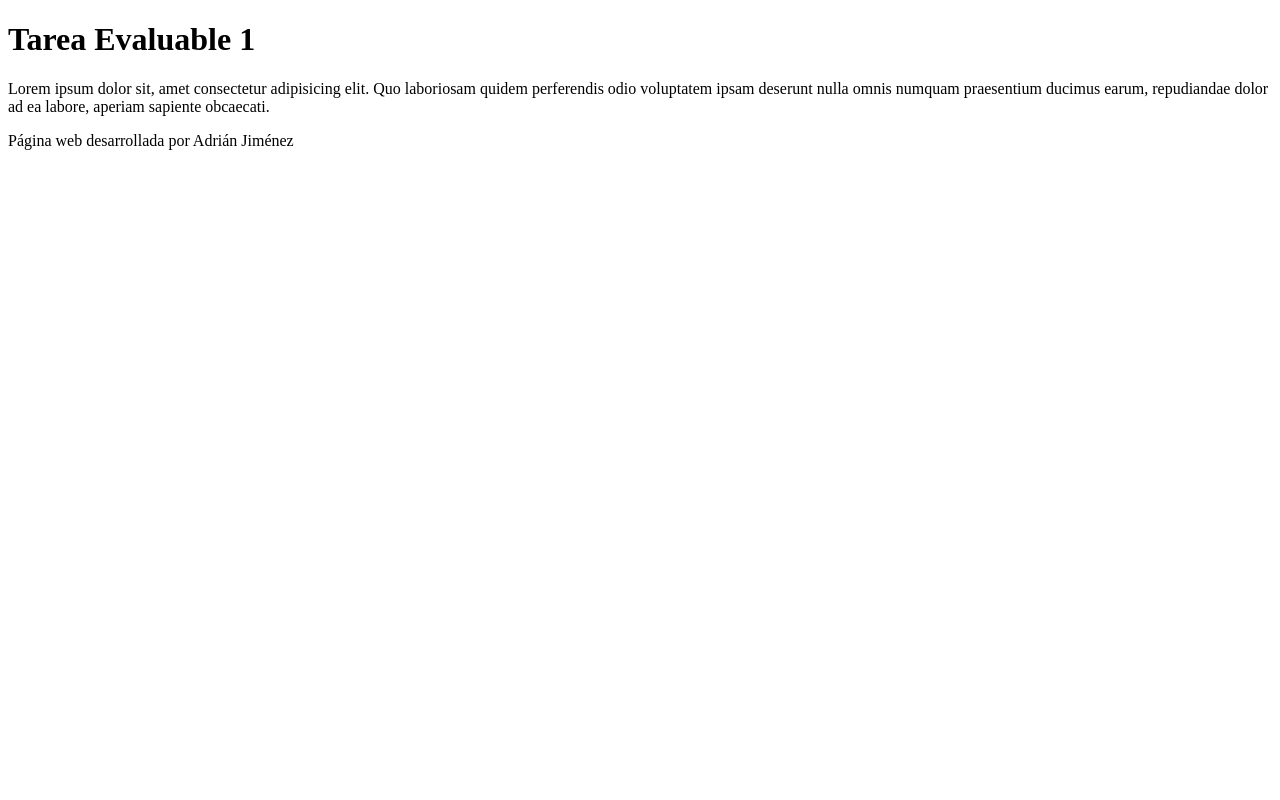
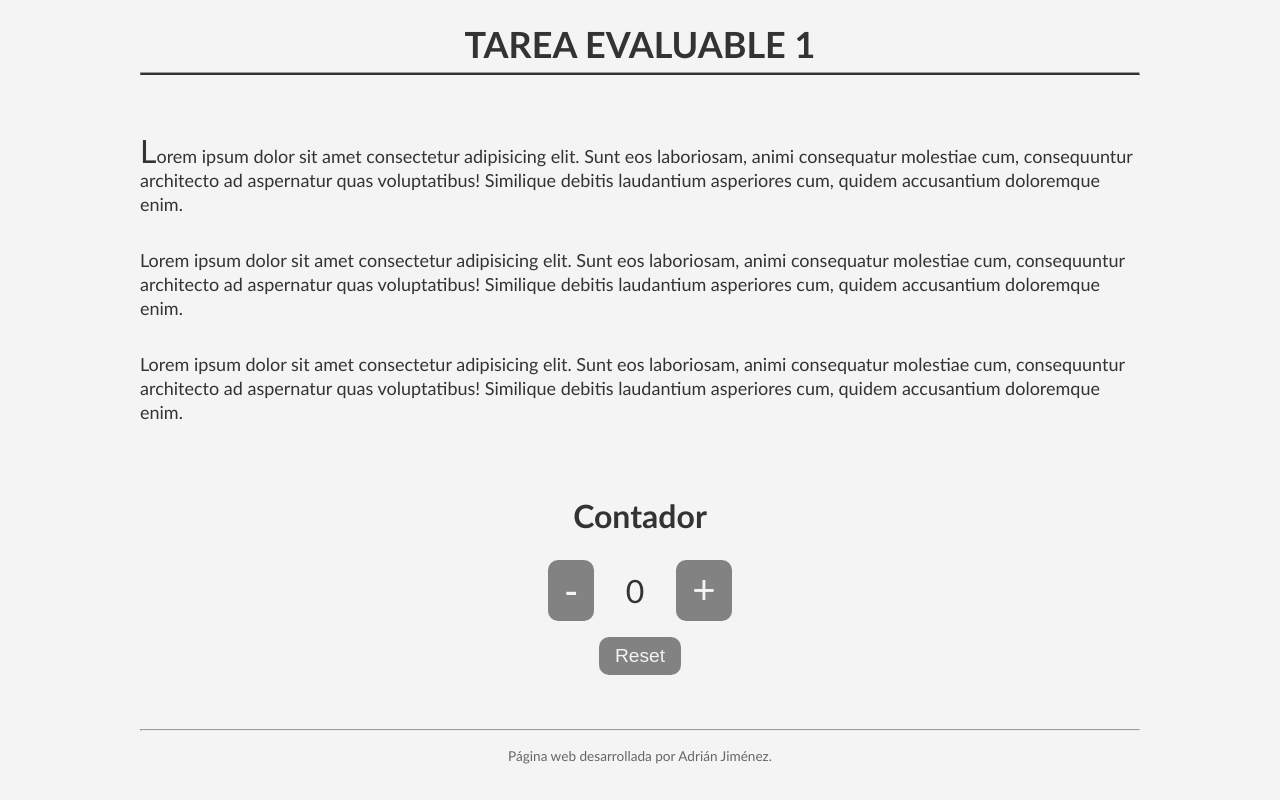
Before and after one commit to AdrianJimenezNieto/Desarrollo-entorno-cliente, a plain HTML site: page UD1/index.html in a window 1280 px wide. Drawn offline with Linux system fonts and the light colour scheme.

Commit message:
commit final

```diff
--- a/UD1/index.html
+++ b/UD1/index.html
@@ -4,16 +4,38 @@
   <meta charset="UTF-8">
   <meta name="viewport" content="width=device-width, initial-scale=1.0">
   <title>Tarea Evaluable 1</title>
+
+  <link rel="stylesheet" href="style.css">
 </head>
 <body>
   <header>
     <h1>Tarea Evaluable 1</h1>
+    <hr>
   </header>
   <main>
-    Lorem ipsum dolor sit, amet consectetur adipisicing elit. Quo laboriosam quidem perferendis odio voluptatem ipsam deserunt nulla omnis numquam praesentium ducimus earum, repudiandae dolor ad ea labore, aperiam sapiente obcaecati.
+    <div class="parrafos">
+      <p>Lorem ipsum dolor sit amet consectetur adipisicing elit. Sunt eos laboriosam, animi consequatur molestiae cum, consequuntur architecto ad aspernatur quas voluptatibus! Similique debitis laudantium asperiores cum, quidem accusantium doloremque enim.</p>
+      <p>Lorem ipsum dolor sit amet consectetur adipisicing elit. Sunt eos laboriosam, animi consequatur molestiae cum, consequuntur architecto ad aspernatur quas voluptatibus! Similique debitis laudantium asperiores cum, quidem accusantium doloremque enim.</p>
+      <p>Lorem ipsum dolor sit amet consectetur adipisicing elit. Sunt eos laboriosam, animi consequatur molestiae cum, consequuntur architecto ad aspernatur quas voluptatibus! Similique debitis laudantium asperiores cum, quidem accusantium doloremque enim.</p>
+    </div>
+
+    <div class="contador-container">
+      <h3>
+        Contador
+      </h3>
+      <div class="contador">
+        <button class="menos" id="menos">-</button>
+        <span class="numero" id="numero">0</span>
+        <button class="mas" id="mas">+</button>
+      </div>
+      <button class="reset" id="reset">Reset</button>
+    </div>
+
   </main>
   <footer>
-    <p>Página web desarrollada por Adrián Jiménez</p>
+    <hr>
+    <p>Página web desarrollada por Adrián Jiménez.</p>
   </footer>
+  <script src="script.js"></script>
 </body>
 </html>
--- a/UD1/script.js
+++ b/UD1/script.js
@@ -0,0 +1,28 @@
+// Declaracion de variables
+let contador = 0;
+const botonMas = document.getElementById('mas');
+const botonMenos = document.getElementById('menos');
+const botonReset = document.getElementById('reset');
+const numero = document.querySelector('.numero');
+
+// Acciones
+botonMas.addEventListener('click', () => {
+  // Incremento el contador cuando se pulsa el boton mas
+  contador++;
+  // Actualizo el texto del span en el DOM
+  numero.innerText = contador;
+})
+
+botonMenos.addEventListener('click', () => {
+  // Decremento el contador cuando se pulsa el boton menos
+  contador--;
+  // Actualizo el texto del span en el DOM
+  numero.innerText = contador;
+})
+
+botonReset.addEventListener('click', () => {
+  // Reseteo el contador a 0 cuando se pulsa el boton de reset
+  contador = 0;
+  // Actualizo el texto del span el el DOM
+  numero.innerText = contador;
+})
--- /dev/null
+++ b/UD1/style.css
@@ -0,0 +1,124 @@
+/* Reset CSS */
+* {
+  margin: 0;
+  padding: 0;
+  box-sizing: border-box
+}
+
+body {
+  font-family:'Trebuchet MS', 'Lucida Sans Unicode', 'Lucida Grande', 'Lucida Sans', Arial, sans-serif;
+  font-size: 18px;
+  line-height: 1.5rem;
+  background-color: #f4f4f4;
+  color: #333;
+  text-wrap: wrap;
+
+  width: 100dvw;
+  padding: 2rem 5rem;
+  min-height: 100dvh;
+
+  display: flex;
+  flex-direction: column;
+  align-items: center;
+}
+
+header, main, footer {
+  width:100%;
+  max-width: 1000px;
+}
+
+header {
+  text-align: center;
+  margin-bottom: 2rem;
+  text-transform: uppercase;
+  text-decoration: bold;
+
+  hr {
+    margin: 1rem auto;
+    border-bottom: 2px solid #333;
+    color: none;
+  }
+}
+
+main {
+  height: 100%;
+  flex: 1;
+
+  display: flex;
+  flex-direction: column;
+  align-items: center;
+  gap: 5rem;
+
+  .parrafos {
+    width: 100%;
+    margin-top: 1rem;
+
+    display: flex;
+    flex-direction: column;
+    gap: 2rem;;
+
+    :first-child::first-letter {
+      font-size: 2rem;
+    }
+  }
+
+  .contador-container {
+    display: flex;
+    flex-direction: column;
+    align-items: center;
+    gap: 1rem;
+
+    h3 {
+      margin-bottom: 1rem;
+      font-size: 2rem;
+    }
+
+    .contador {
+      display: flex;
+      align-items: center;
+      gap: 2rem;
+
+      button {
+        font-size: 2.5rem;
+      }
+
+      .numero {
+        font-size: 2rem;
+      }
+    }
+  }
+
+  /* Estilos general para el botón */
+  button {
+    padding: 0.5rem 1rem;
+    font-size: 1.2rem;
+    border: none;
+    border-radius: 10px;
+    background-color:#33333396;
+    color: #f4f4f4;
+    cursor: pointer;
+    transition: all 0.3s ease-in-out;
+
+    &:hover {
+      color:#333;
+      background-color: #dddddd;
+    }
+
+    &:active {
+      transform: scale(90%);
+    }
+  }
+
+}
+
+
+footer {
+  text-align: center;
+  margin-top: 2rem;
+  font-size: 0.85rem;
+  color: #666;
+
+  p {
+    margin-top: 0.8rem;
+  }
+}
```
Also changed, not shown: UD1/styles.css (deleted).
